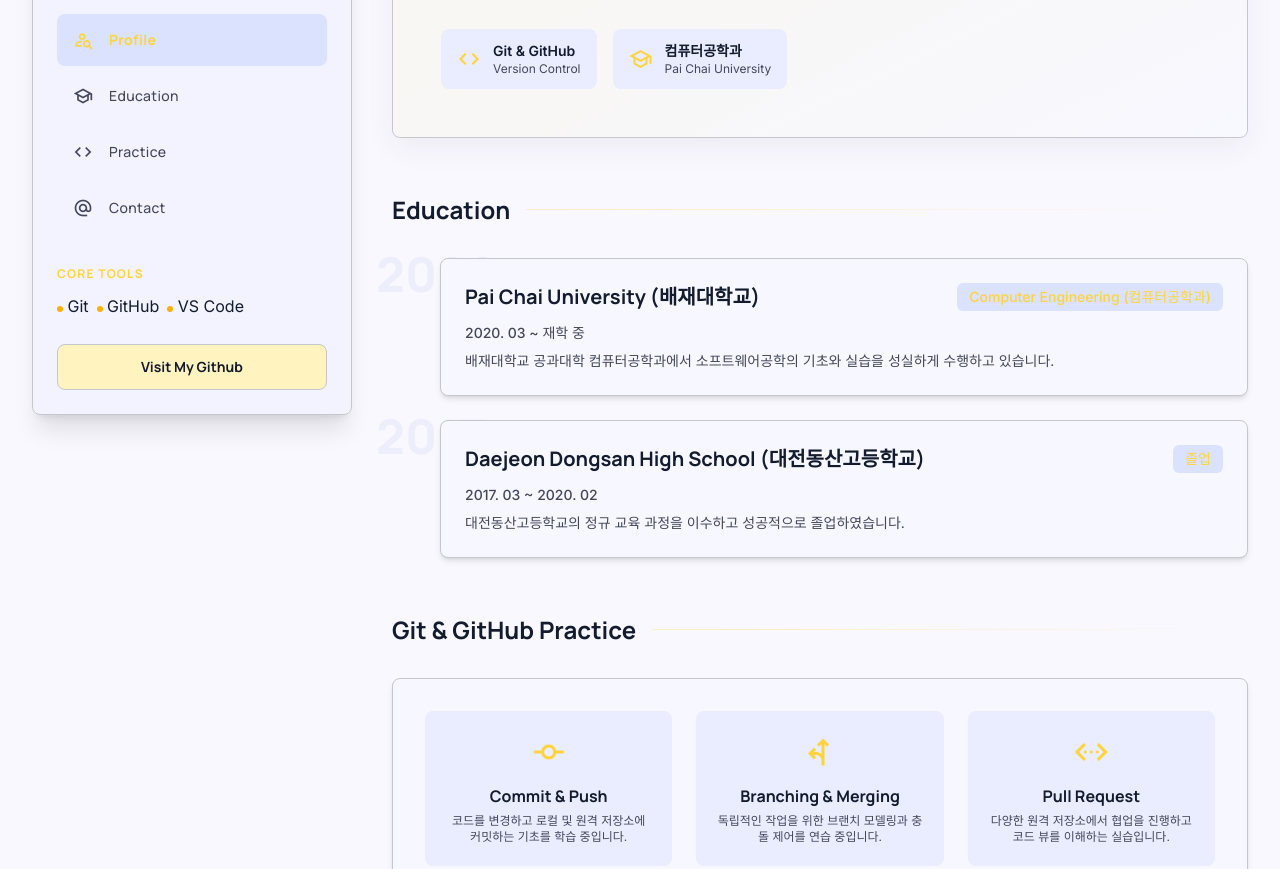
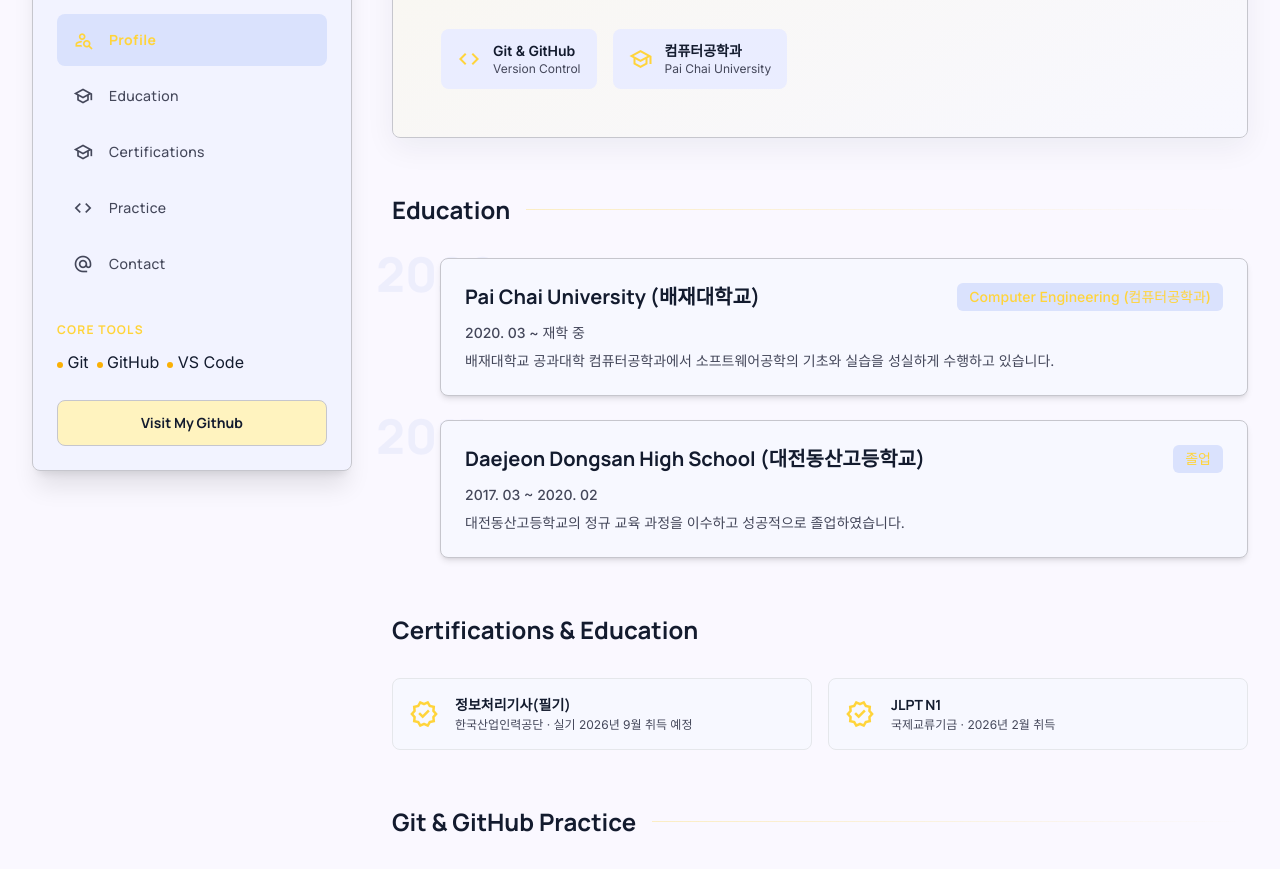
Before and after one commit to NoAnt01/profile-project, a website built with Vite: page index.html in a window 1280 px wide. Shown: the part 408-1277 px from the top of the page. Built offline with nearby package versions, Linux system fonts and the light colour scheme.

Commit message:
index.html: Certifications 추가01

```diff
--- a/index.html
+++ b/index.html
@@ -152,6 +152,8 @@
           class="nav-link tracking-tight font-extrabold uppercase px-2 rounded-sm">Profile</a>
         <a href="#education" data-section="education"
           class="nav-link tracking-tight font-extrabold uppercase px-2 rounded-sm">Education</a>
+        <a href="#certs" data-section="certs"
+          class="nav-link tracking-tight font-extrabold uppercase px-2 rounded-sm">Certifications</a>
         <a href="#practice" data-section="practice"
           class="nav-link tracking-tight font-extrabold uppercase px-2 rounded-sm">Practice</a>
         <a href="#contact" data-section="contact"
@@ -212,6 +214,10 @@
           <a href="#education" data-section="education" class="sidebar-link font-headline tracking-wide">
             <span class="material-symbols-outlined text-xl">school</span>
             Education
+          </a>
+          <a href="#certs" data-section="certs" class="sidebar-link font-headline tracking-wide">
+            <span class="material-symbols-outlined text-xl">school</span>
+            Certifications
           </a>
           <a href="#practice" data-section="practice" class="sidebar-link font-headline tracking-wide">
             <span class="material-symbols-outlined text-xl">code</span>
@@ -343,6 +349,34 @@
         </div>
       </section>
 
+      <!-- ── Certifications ── -->
+      <section id="certs">
+        <div class="flex items-center gap-4 mb-8">
+          <h3 class="font-headline text-2xl font-bold text-on-surface whitespace-nowrap">Certifications & Education</h3>
+          <div class="h-px flex-1 bg-gradient-to-r from-surface-tint/30 to-transparent"></div>
+        </div>
+
+        <div class="grid grid-cols-1 md:grid-cols-2 gap-4">
+          <!-- 자격증 -->
+          <div
+            class="flex items-center gap-4 p-4 bg-surface-container-lowest rounded-xl border border-outline-variant/20 hover:border-surface-tint/30 transition-all">
+            <span class="material-symbols-outlined text-surface-tint text-3xl shrink-0">verified</span>
+            <div>
+              <div class="font-headline font-bold text-on-surface text-sm">정보처리기사(필기)</div>
+              <div class="font-label text-xs text-on-surface-variant mt-0.5">한국산업인력공단 · 실기 2026년 9월 취득 예정</div>
+            </div>
+          </div>
+          <div
+            class="flex items-center gap-4 p-4 bg-surface-container-lowest rounded-xl border border-outline-variant/20 hover:border-surface-tint/30 transition-all">
+            <span class="material-symbols-outlined text-surface-tint text-3xl shrink-0">verified</span>
+            <div>
+              <div class="font-headline font-bold text-on-surface text-sm">JLPT N1</div>
+              <div class="font-label text-xs text-on-surface-variant mt-0.5">국제교류기금 · 2026년 2월 취득</div>
+            </div>
+          </div>
+        </div>
+      </section>
+
       <!-- ── Git & GitHub Practice ── -->
       <section id="practice">
         <div class="flex items-center gap-4 mb-8">
@@ -457,7 +491,7 @@
     const sidebarLinks = document.querySelectorAll('#sidebar-nav .sidebar-link');
 
     // 스크롤 감지할 섹션 목록
-    const sectionIds = ['profile', 'education', 'practice', 'contact'];
+    const sectionIds = ['profile', 'education','certs', 'practice', 'contact'];
 
     function setActive(sectionId) {
       const topId = sectionId;
```
